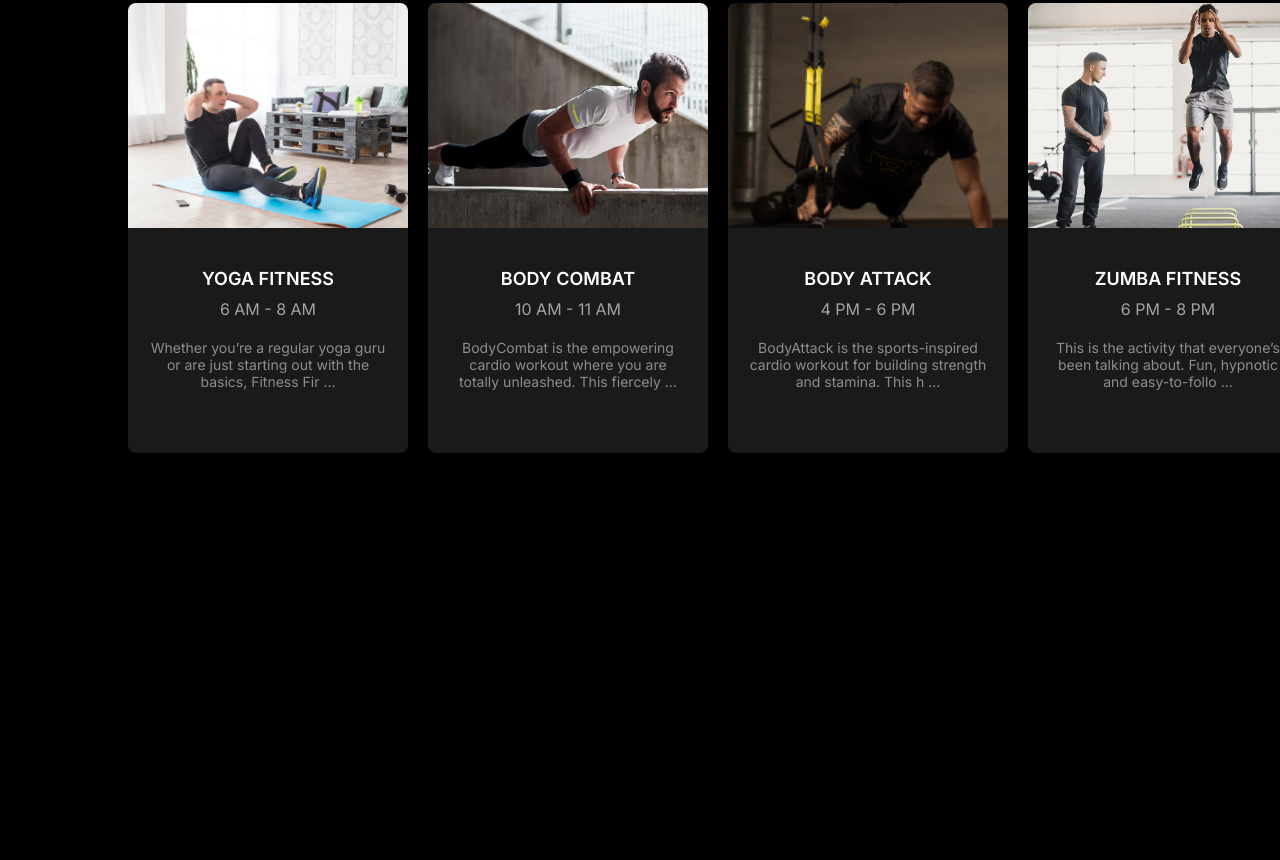
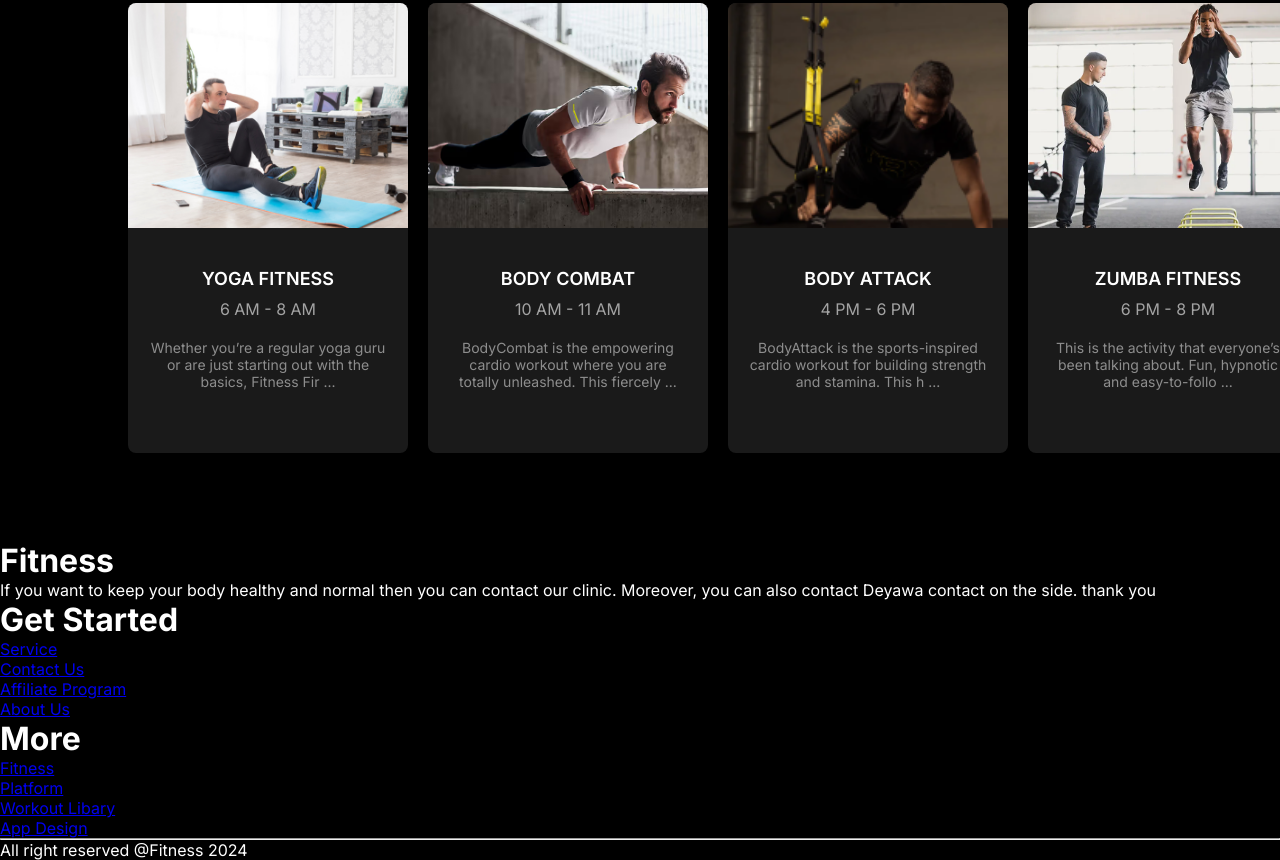
Before and after one commit to hkrobinbrother/Assigment-02, a plain HTML site: page index.html in a window 1280 px wide. Shown: the part 3880-4740 px from the top of the page. Before the commit the page ends 4421 px from the top, so only its background shows below. Drawn offline with Linux system fonts and the light colour scheme; a web font is replaced by a local one.

Commit message:
add footer section

```diff
--- a/index.html
+++ b/index.html
@@ -309,5 +309,42 @@
 
         </section>
     </main>
+
+       <!-- /* ------------------footer area ----------------- */ -->
+
+       <footer id="footer-section">
+        <div class="main-footer">
+            <div class="fitness-foot">
+                <h1>Fitness</h1>
+                <p>If you want to keep your body healthy and normal then you can contact our clinic. Moreover, you can
+                    also contact Deyawa contact on the side. thank you</p>
+            </div>
+            <div class="contact-section">
+                <div class="contact">
+                    <h1>Get Started</h1>
+                    <ul>
+                        <li><a href="#">Service</a></li>
+                        <li><a href="#">Contact Us</a></li>
+                        <li><a href="#">Affiliate Program</a></li>
+                        <li><a href="#">About Us</a></li>
+                    </ul>
+                </div>
+                <div class="contact">
+                    <h1>More</h1>
+                    <ul>
+                        <li><a href="#">Fitness</a></li>
+                        <li><a href="#">Platform</a></li>
+                        <li><a href="#">Workout Libary</a></li>
+                        <li><a href="#">App Design</a></li>
+                    </ul>
+                </div>
+            </div>
+        </div>
+        <div class="water-mark">
+            <hr>
+            <p>All right reserved @Fitness 2024</p>
+        </div>
+
+    </footer>
 </body>
 </html>
```
